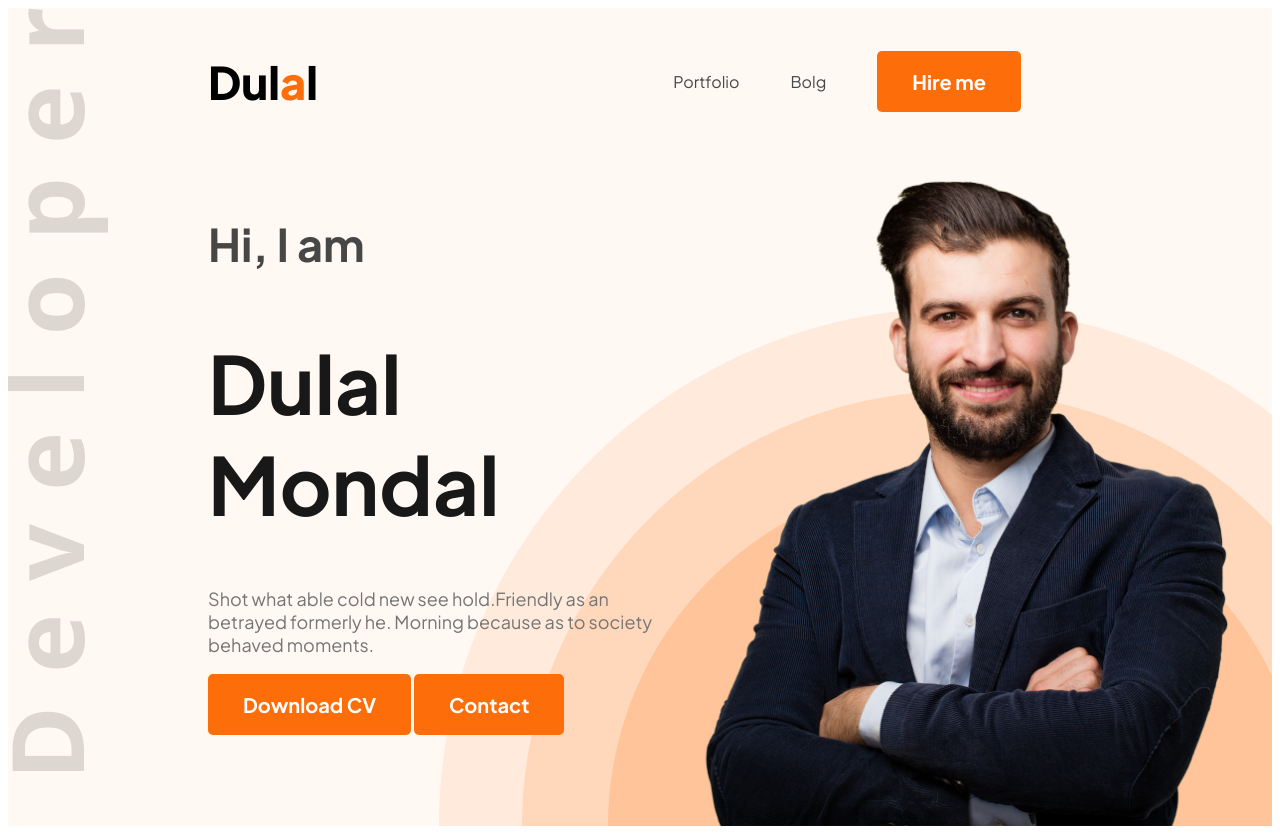
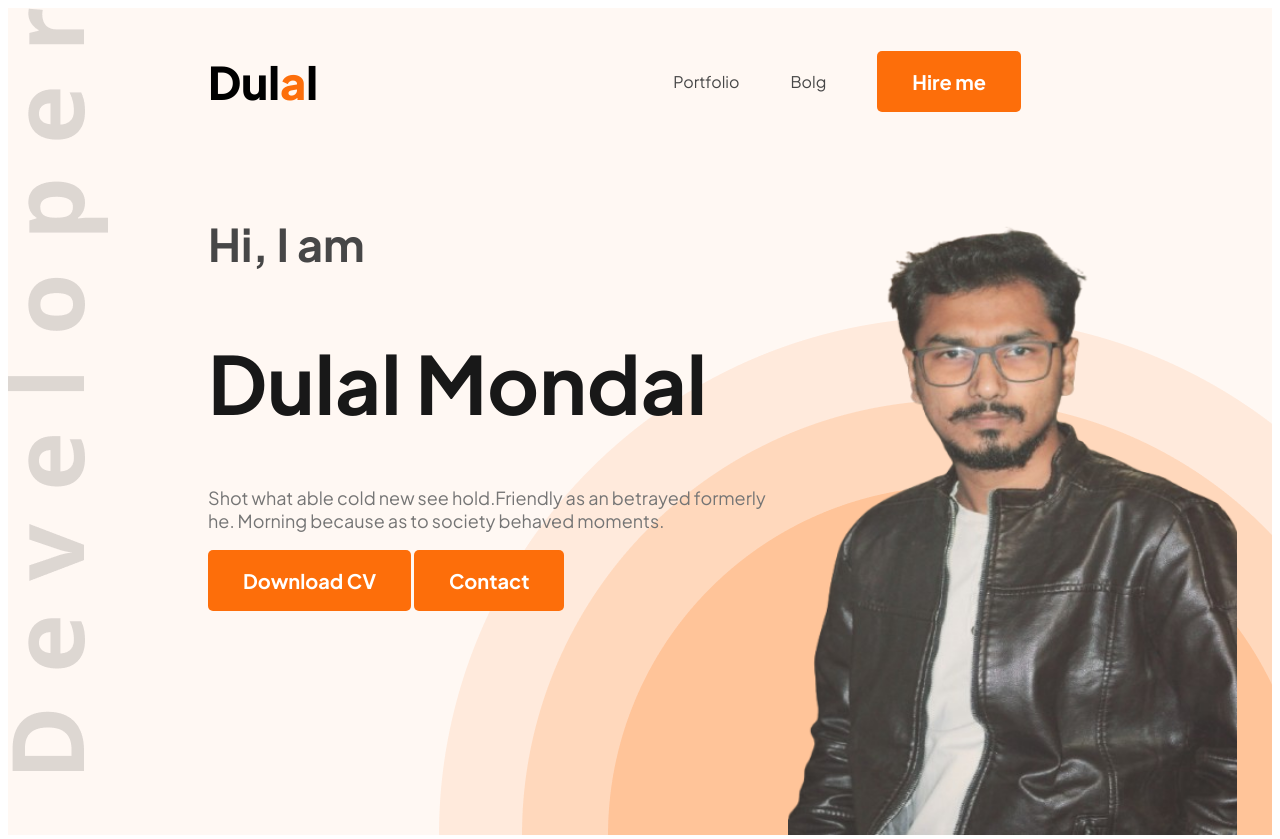
Before and after one commit to Dulal-Mondal/portfolio-web-dulal, a plain HTML site: page index.html in a window 1280 px wide. Shown: the top 839 px of the page. Drawn offline with Linux system fonts and the light colour scheme.

Commit message:
second commit

```diff
--- a/index.html
+++ b/index.html
@@ -33,7 +33,7 @@
                 <button class="btn-primary">Contact</button>
             </div>
 
-            <img class="banner-profile-picture" src="images/hardy.png" alt="">
+            <img class="banner-profile-picture" src="images/dulal.png" alt="">
 
         </div>
     </header>
--- a/styles/style.css
+++ b/styles/style.css
@@ -113,6 +113,7 @@ nav ul li a {
 
 .banner-profile-picture {
     width: 580px;
+    height: 680px;
 }
 
 /* main section */
```
Also changed, not shown: images/dulal.png (added).
